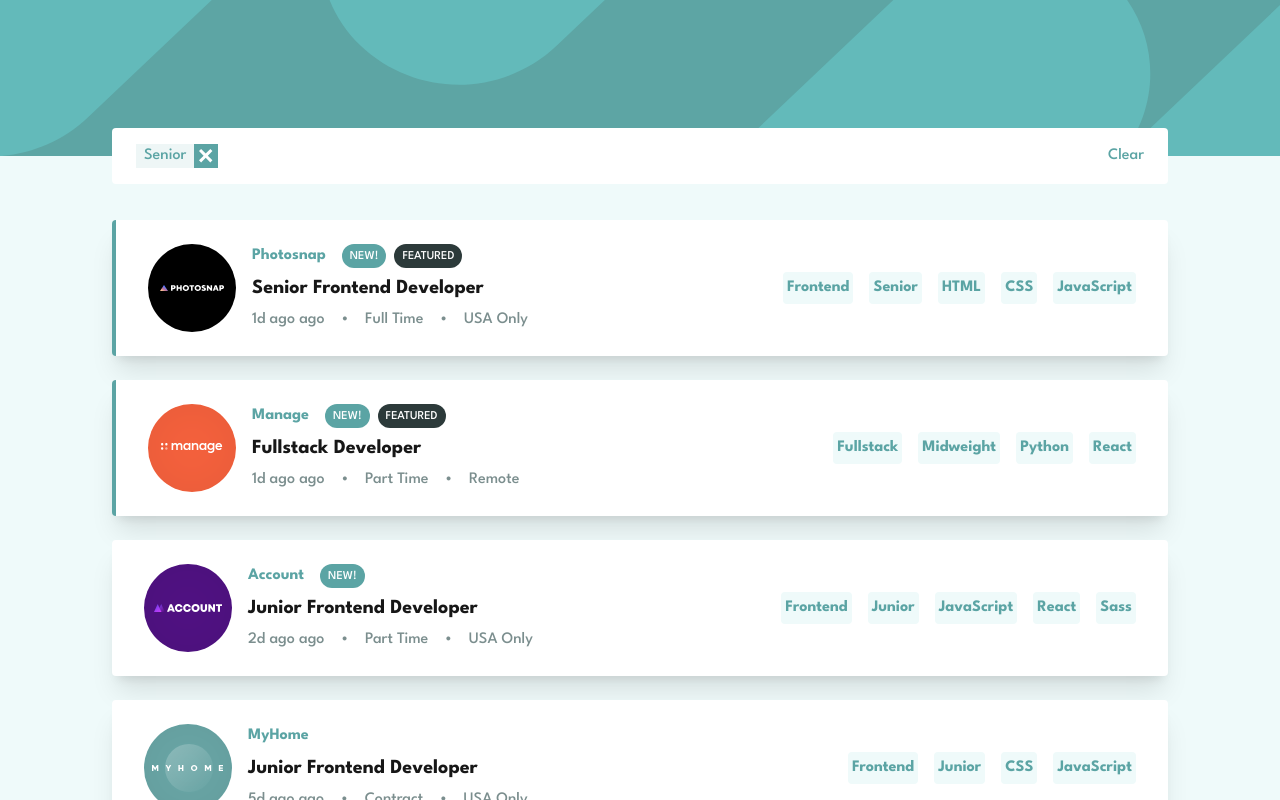
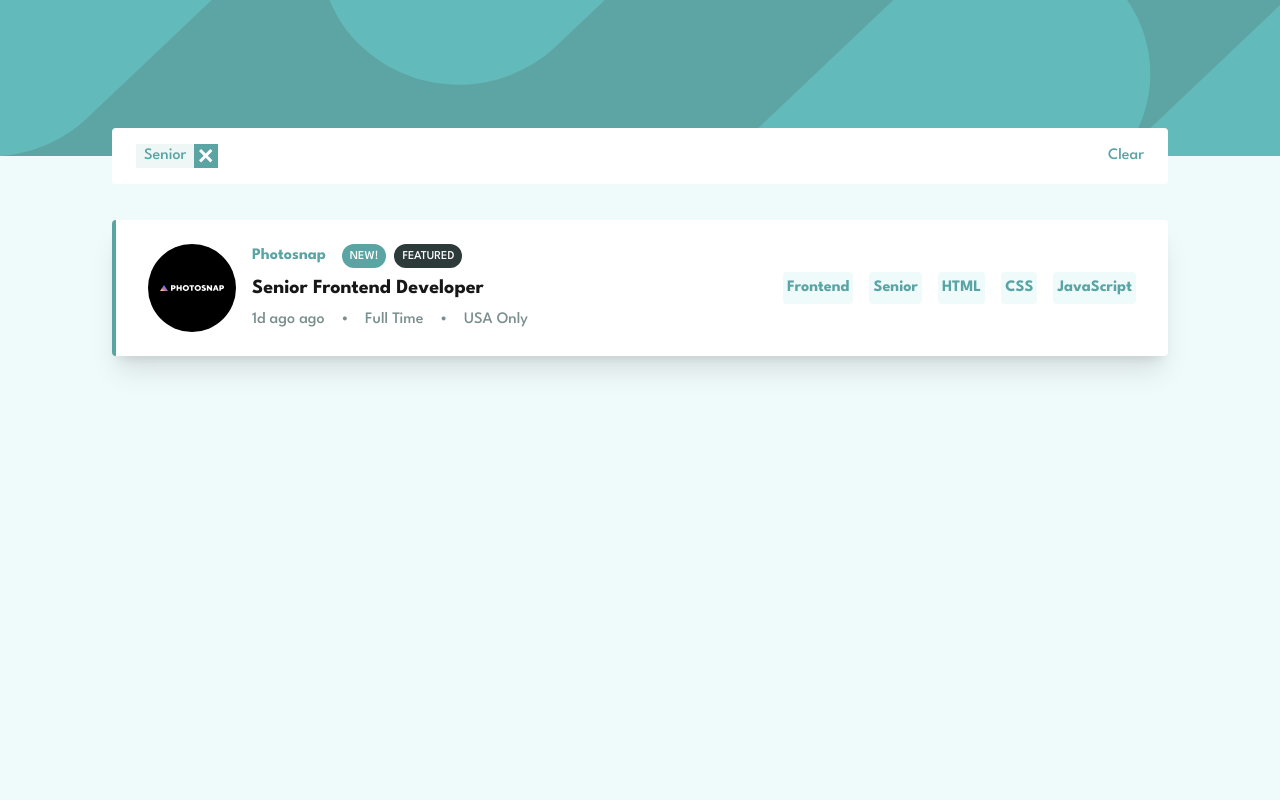
Before and after one commit to jialatteo/frontend-mentor-react-tailwind, a Next.js app: page /job-listings in a window 1280 px wide. Both pictures are taken after a click on the element "Senior". Shown: the top 800 px of the page. Built offline with nearby package versions, Linux system fonts and the light colour scheme.

Commit message:
Add filter functionality

```diff
--- a/src/app/job-listings/page.js
+++ b/src/app/job-listings/page.js
@@ -19,8 +19,8 @@ export default function JobListings() {
     >
       <div className="relative h-[156px] bg-[#5DA5A4] bg-[url('/job-listings/bg-header-desktop.svg')]">
         {jobFilters?.length > 0 && (
-          <div className="absolute -bottom-7 left-28 right-28 flex h-14 items-center justify-between rounded bg-white px-6 py-2">
-            <div className="flex gap-2">
+          <div className="absolute -bottom-7 left-28 right-28 flex h-auto items-center justify-between rounded bg-white px-6 py-4">
+            <div className="flex flex-wrap gap-2">
               {jobFilters.map((jobFilter) => (
                 <div
                   className="group flex cursor-pointer items-center"
@@ -52,7 +52,20 @@ export default function JobListings() {
         )}
       </div>
       <div className="flex flex-col gap-6 px-28 py-16">
-        {data.map((jobData) => (
+        {data
+          .filter((jobData) => {
+            return jobFilters.length > 0
+              ? jobFilters.every((filter) =>
+                  [
+                    jobData.role,
+                    jobData.level,
+                    ...jobData.languages,
+                    ...jobData.tools,
+                  ].includes(filter),
+                )
+              : true;
+          })
+          .map((jobData) => (
             <JobListing
               key={jobData.id}
               jobData={jobData}
```
Lines whose indentation alone changed are shown as unchanged.
